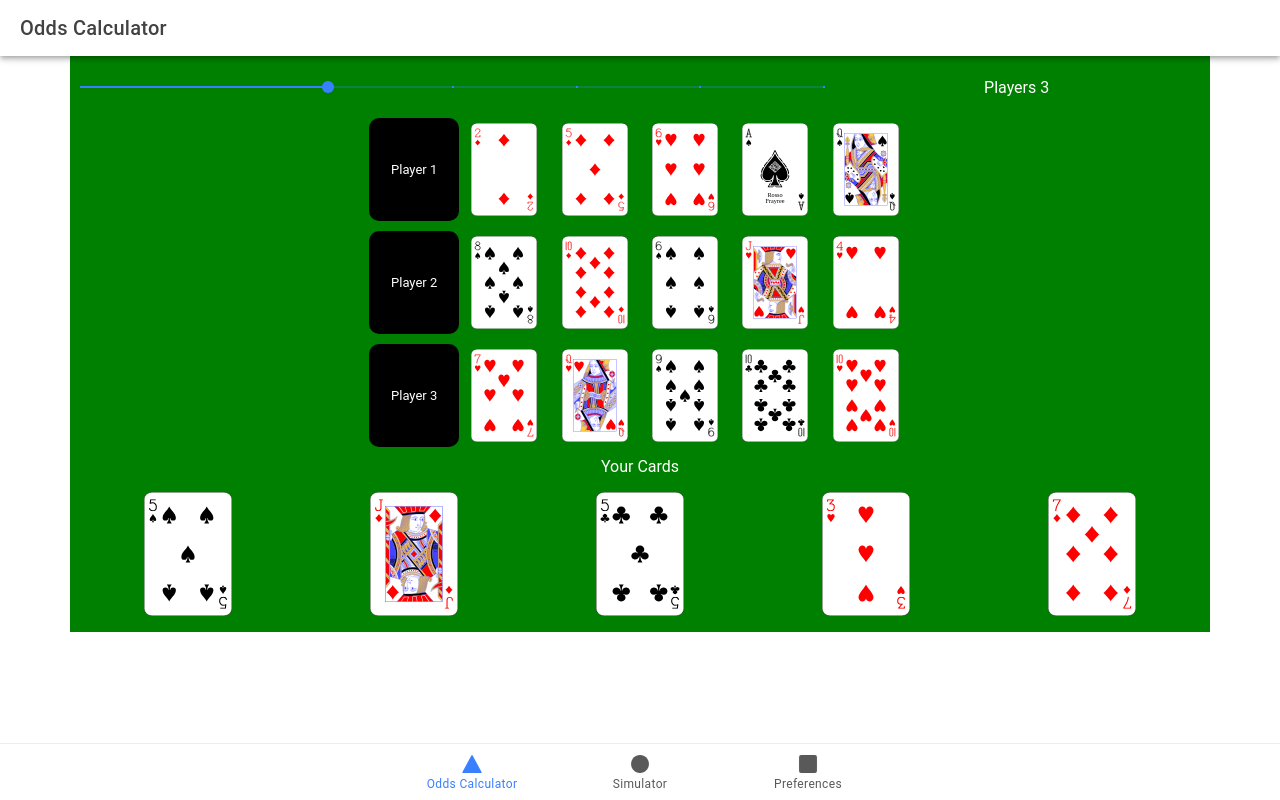
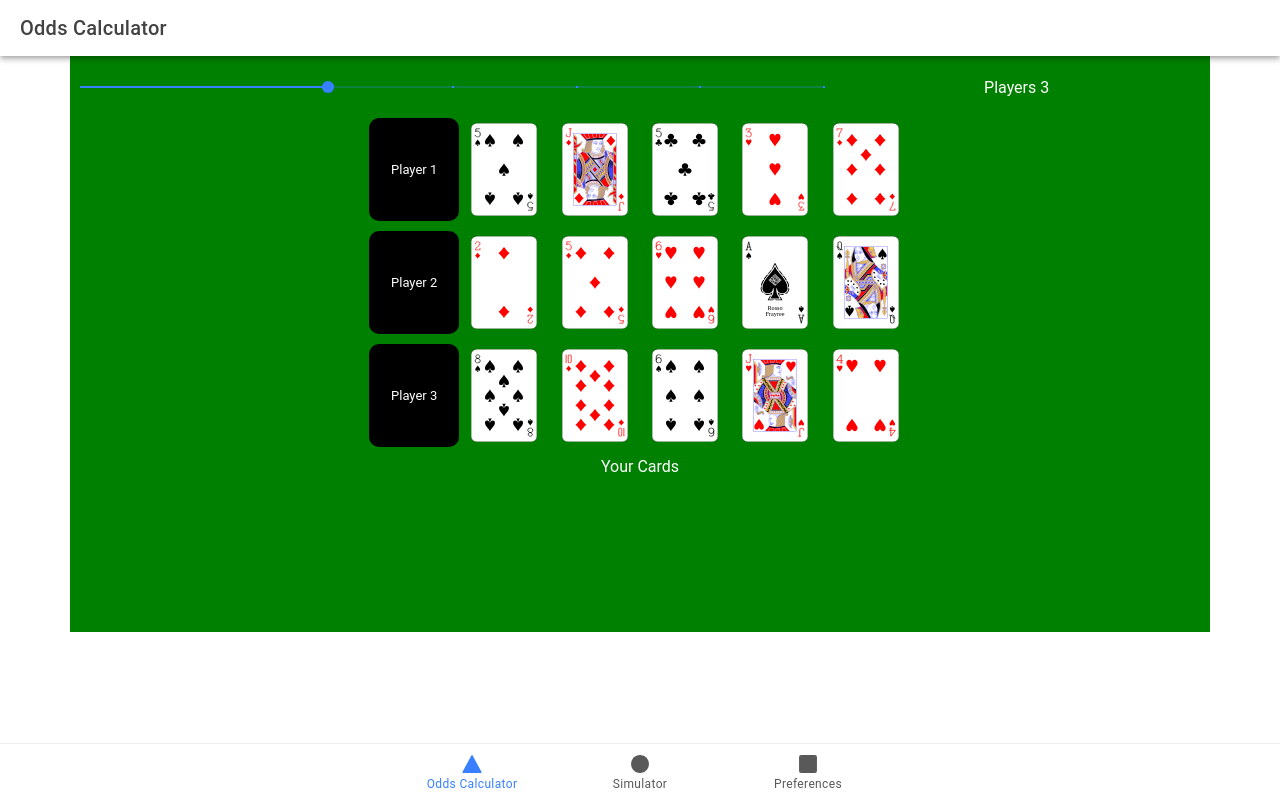
Before and after one commit to AdrianoAugustoFreire/two-to-seven-draw-poker, a React (Vite) app: page /tab1 in a window 1280 px wide. Built offline with nearby package versions, Linux system fonts and the light colour scheme.

Commit message:
first part of new design (previous was flawed)

```diff
--- a/src/components/Card.tsx
+++ b/src/components/Card.tsx
@@ -1,6 +1,12 @@
+import { getSuitValue } from './Suits';
+
 export default interface Card {
 	id: number;
 	suit: number;
 	value: string;
-	onHand: boolean;
+	playerIndex: number | undefined; // user = -1, player index
 }
+
+export function cardToString(card: Card) {
+	return `${card.value} of ${getSuitValue(card.suit)}`;
+}
--- a/src/pages/Tab1.tsx
+++ b/src/pages/Tab1.tsx
@@ -7,21 +7,39 @@ import PlayingCard from '../components/PlayingCard';
 import './Tab1.css';
 import { useRef, useState, useEffect } from 'react';
 import Player from '../components/Player';
-import Card from '../components/Card';
+import Card, { cardToString } from '../components/Card';
 import Deck, { getCardsOfFullDeck, shuffleArray } from '../components/Deck';
 
 const Tab1: React.FC = () => {
 
   const [playerCount, setPlayerCount] = useState<number>(3);
-  const [shuffledDeck, setShuffledDeck] = useState<Card[]>([]);
+  const [gameDeck, setGameDeck] = useState<Card[]>([]);
   const [playerCards, setPlayerCards] = useState<Card[]>([]);
 
   useEffect(() => {
     console.debug(`Tab1 useEffect *******`);
     const shuffledDeck = shuffleArray(getCardsOfFullDeck());
-    setPlayerCards(shuffledDeck.splice(0, 5));
-    setShuffledDeck(shuffledDeck);
+    drawCardsToPlayer(shuffledDeck, -1, 5);
+    setGameDeck(shuffledDeck);
   }, []);
+
+  function drawCardsToPlayer(deck: Card[], playerIndex: number, numberOfCardsToDraw: number): Card[] {
+    let drawnCards = 0;
+    var playerCards: Card[] = [];
+    for (const card of deck) {
+      if (typeof card.playerIndex === undefined) {
+        card.playerIndex = playerIndex;
+        playerCards.push(card);
+        console.debug(`Player ${playerIndex} drawn card ${cardToString(card)}`);
+        drawnCards++;
+        if (drawnCards === numberOfCardsToDraw) {
+          break;
+        }
+      }
+    }
+    console.debug(`Drawn ${drawnCards} from deck to player ${playerIndex}`);
+    return playerCards;
+  }
 
 	const handlePlayerCardClick = () => {
     openModal();
@@ -56,7 +74,7 @@ const Tab1: React.FC = () => {
           </IonToolbar>
         </IonHeader>
         <IonContent className="ion-padding">
-            <Deck display={'game'} cards={shuffledDeck} numberOfPlayers={playerCount}></Deck>
+            <Deck display={'game'} cards={gameDeck} numberOfPlayers={playerCount}></Deck>
           <IonItem>
             {/* <IonInput ref={inputRef} labelPlacement="stacked" label="Enter your name" placeholder="Your name" /> */}
           </IonItem>
@@ -110,7 +128,7 @@ const Tab1: React.FC = () => {
           {Array.from({ length: playerCount }).map((_, index) => (
             <IonRow key={index}>
               <IonCol>
-                <Player value={index} selected={false} cards={shuffledDeck.slice(index * 5, index * 5 + 5)} />
+                <Player value={index} selected={false} cards={gameDeck.slice(index * 5, index * 5 + 5)} />
               </IonCol>
             </IonRow>
           ))}
```
